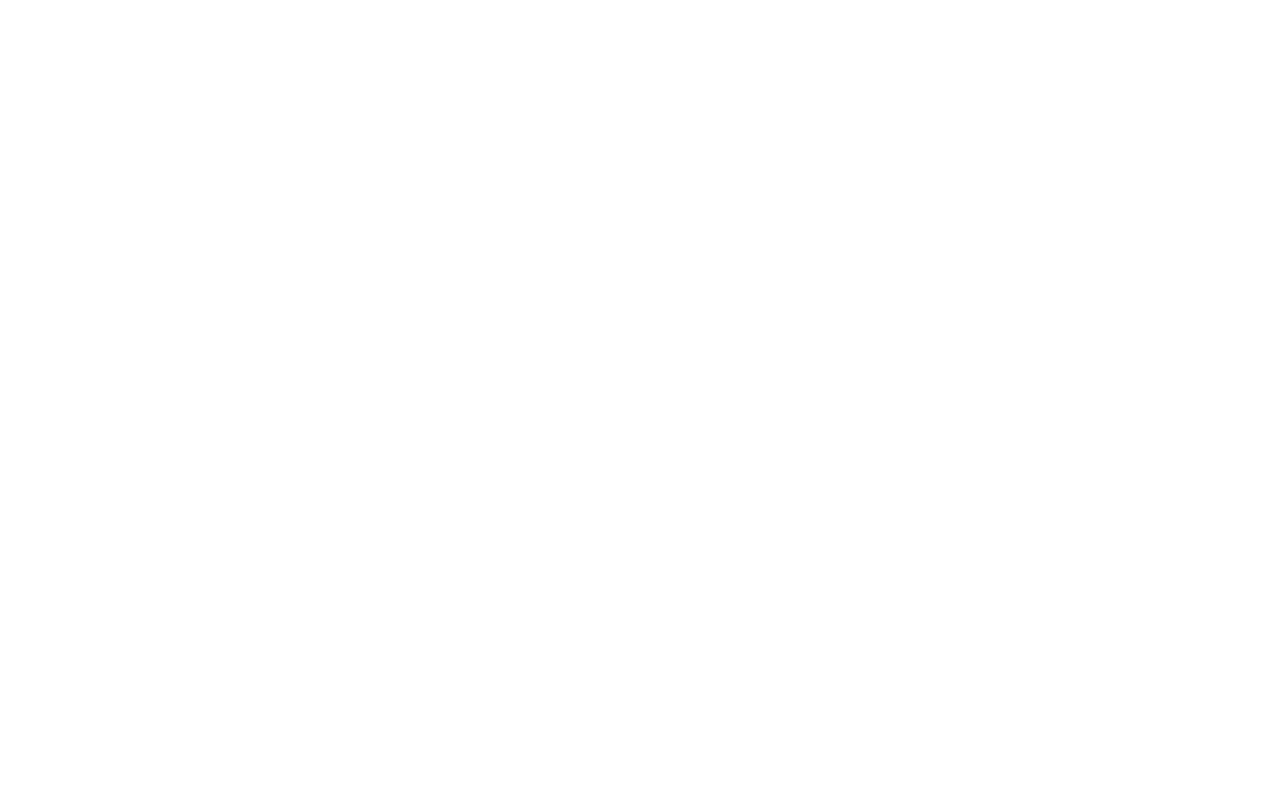
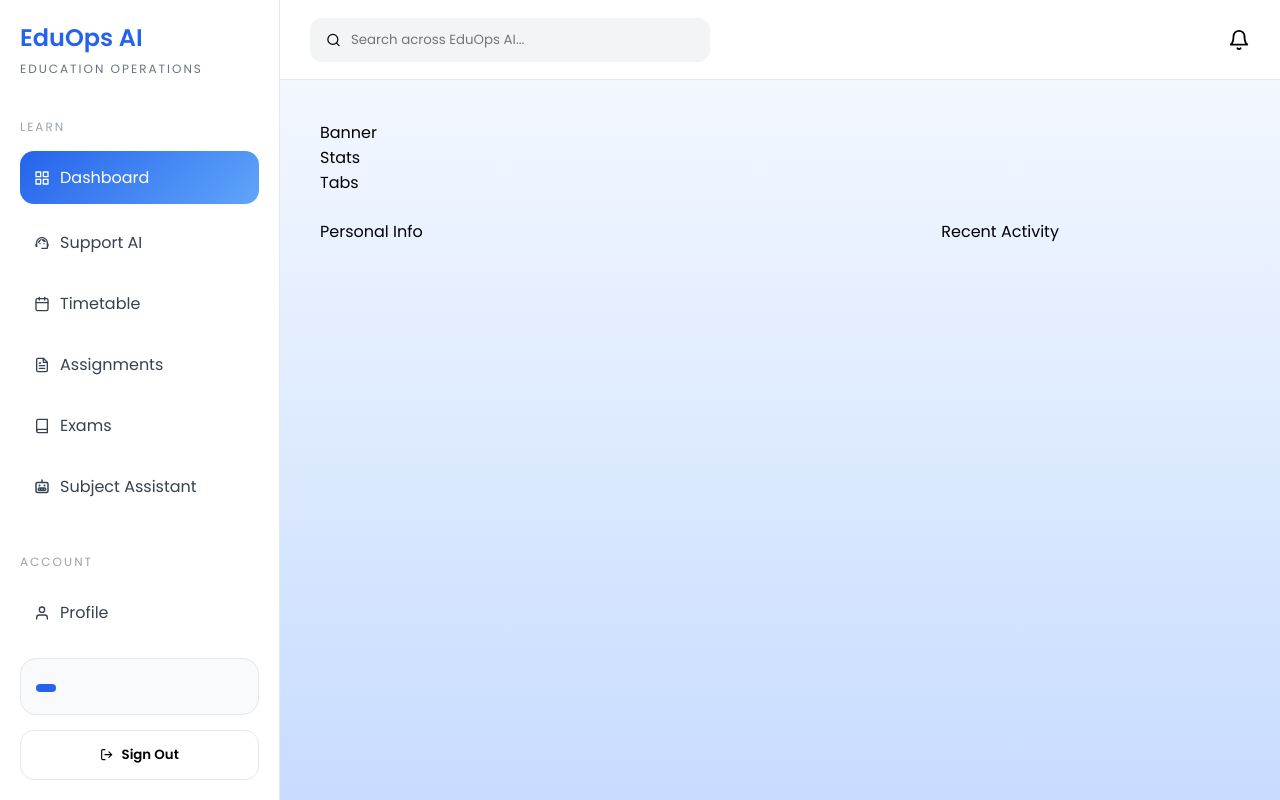
Before and after one commit to Khushi-jain05/EduOps-ai, a React app in the folder frontend/: page /profile in a window 1280 px wide. Before the commit this address had no page. Built offline with nearby package versions, Linux system fonts and the light colour scheme; the HTML template or start-up script is replaced by a standard one.

Commit message:
profile structure

```diff
--- a/frontend/src/App.jsx
+++ b/frontend/src/App.jsx
@@ -6,6 +6,7 @@
 import Assignments from "./pages/student/Assignments";
 import Exams from "./pages/student/Exams";
 import Subjects from './pages/student/SubjectAssistant';
+import Profile from "./pages/student/Profile";
 
 
 function App() {
@@ -26,6 +27,10 @@
   path="/subject-assistant"
   element={<Subjects />}
 />
+<Route
+  path="/profile"
+  element={<Profile />}
+/>
 
 <Route
   path="/timetable"
--- /dev/null
+++ b/frontend/src/components/profile/PersonalInfo.jsx
@@ -0,0 +1,11 @@
+export default function PersonalInfo(){
+
+    return(
+
+        <div>
+            Personal Info
+        </div>
+
+    );
+
+}
--- /dev/null
+++ b/frontend/src/components/profile/ProfileBanner.jsx
@@ -0,0 +1,11 @@
+export default function ProfileBanner(){
+
+    return(
+
+        <div>
+            Banner
+        </div>
+
+    );
+
+}
--- /dev/null
+++ b/frontend/src/components/profile/ProfileStats.jsx
@@ -0,0 +1,11 @@
+export default function ProfileStats(){
+
+    return(
+
+        <div>
+            Stats
+        </div>
+
+    );
+
+}
--- /dev/null
+++ b/frontend/src/components/profile/ProfileTabs.jsx
@@ -0,0 +1,11 @@
+export default function ProfileTabs(){
+
+    return(
+
+        <div>
+            Tabs
+        </div>
+
+    );
+
+}
--- /dev/null
+++ b/frontend/src/components/profile/RecentActivity.jsx
@@ -0,0 +1,11 @@
+export default function RecentActivity(){
+
+    return(
+
+        <div>
+            Recent Activity
+        </div>
+
+    );
+
+}
--- a/frontend/src/pages/student/Profile.jsx
+++ b/frontend/src/pages/student/Profile.jsx
@@ -0,0 +1,48 @@
+import Sidebar from "../../components/layout/Sidebar";
+import Navbar from "../../components/layout/Navbar";
+
+import ProfileBanner from "../../components/profile/ProfileBanner";
+import ProfileStats from "../../components/profile/ProfileStats";
+import ProfileTabs from "../../components/profile/ProfileTabs";
+import PersonalInfo from "../../components/profile/PersonalInfo";
+import RecentActivity from "../../components/profile/RecentActivity";
+
+import "../../styles/profile.css";
+
+export default function Profile() {
+
+  return (
+
+    <div className="profile-layout">
+
+      <Sidebar />
+
+      <div className="profile-content">
+
+        <Navbar />
+
+        <div className="profile-wrapper">
+
+          <ProfileBanner />
+
+          <ProfileStats />
+
+          <ProfileTabs />
+
+          <div className="profile-grid">
+
+            <PersonalInfo />
+
+            <RecentActivity />
+
+          </div>
+
+        </div>
+
+      </div>
+
+    </div>
+
+  );
+
+}
--- /dev/null
+++ b/frontend/src/styles/profile.css
@@ -0,0 +1,25 @@
+.profile-layout{
+    display:flex;
+    height:100vh;
+    background:linear-gradient(
+        180deg,
+        #f8fbff,
+        #c7dcff
+    );
+}
+
+.profile-content{
+    flex:1;
+    overflow-y:auto;
+}
+
+.profile-wrapper{
+    padding:40px;
+}
+
+.profile-grid{
+    display:grid;
+    grid-template-columns:2fr 1fr;
+    gap:24px;
+    margin-top:24px;
+}
```
Also changed, not shown: frontend/src/components/profile/EditProfileModal.jsx (added), frontend/src/components/profile/ProfileAvatar.jsx (added), frontend/src/components/profile/ProfileField.jsx (added), frontend/src/services/profile.service.js (added).
